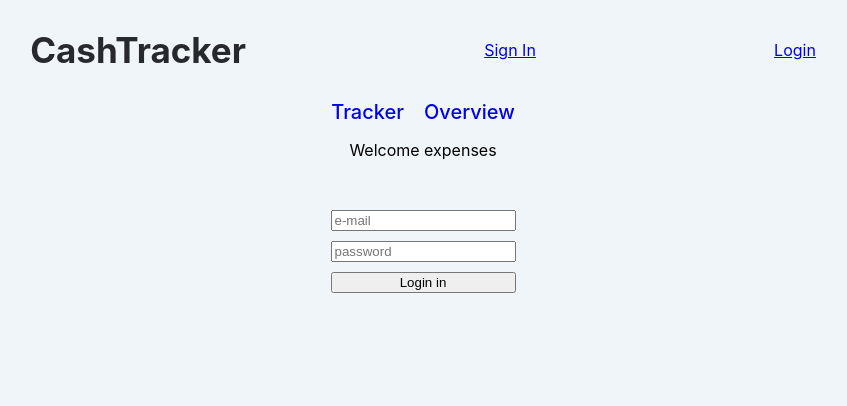
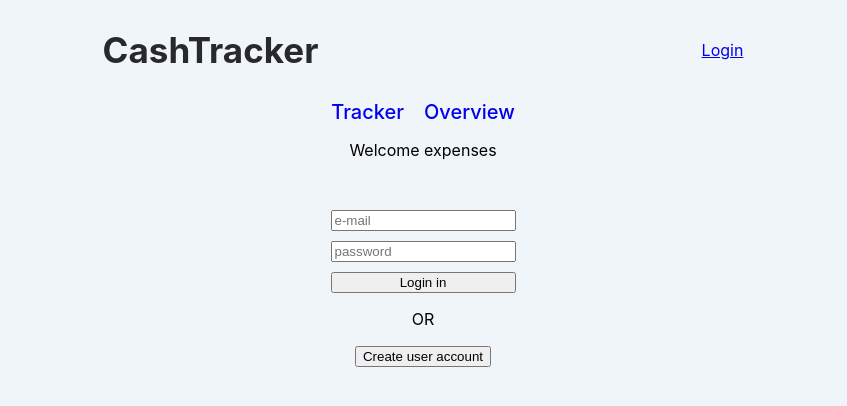
Before and after one commit to Lukach99/Cash-Tracker-Firebase, a React (Create React App) app: page /login in a window 1280 px wide. Shown: the top 406 px of the page, without its empty margins (217-1064 px from the left). Built offline with nearby package versions, Linux system fonts and the light colour scheme.

Commit message:
changed some navlinks

```diff
--- a/src/components/Card/index.scss
+++ b/src/components/Card/index.scss
@@ -10,6 +10,7 @@
     height: 200px;
     background-color: $color-white;
     border-radius: 10px;
+    border: 1px solid $color-light-grey;
 
     box-shadow: 10px 10px 42px -30px rgba(0,0,0,0.75);
     -webkit-box-shadow: 10px 10px 42px -30px rgba(0,0,0,0.75);
--- a/src/components/Header/index.tsx
+++ b/src/components/Header/index.tsx
@@ -6,9 +6,7 @@ const Header = () => {
         <NavLink to="/expenses" className="signup-link" >
             <h1>CashTracker</h1>
           </NavLink>
-          <NavLink to="/signup" className="link" >
-            Sign In
-          </NavLink>
+
           <NavLink to="/login" className="link" >
             Login
           </NavLink>
--- a/src/view/ExpenseAccount/ExpenseLogin/index.tsx
+++ b/src/view/ExpenseAccount/ExpenseLogin/index.tsx
@@ -35,6 +35,10 @@ const Login = () => {
         navigate("/")
     }
 
+    const createAccHandler = () => {
+        navigate("/signup")
+    }
+
     return <section>
         <form action="" name="test" className="form-create-user" onSubmit={handleSubmit(onSubmit)}>
 
@@ -46,6 +50,9 @@ const Login = () => {
         {wrongInfo &&
             <p>Wrong password or e-mail! Please try again</p>
             }
+
+        <p>OR</p>
+        <button onClick={createAccHandler}>Create user account</button>
     </section>
 }
 
```
